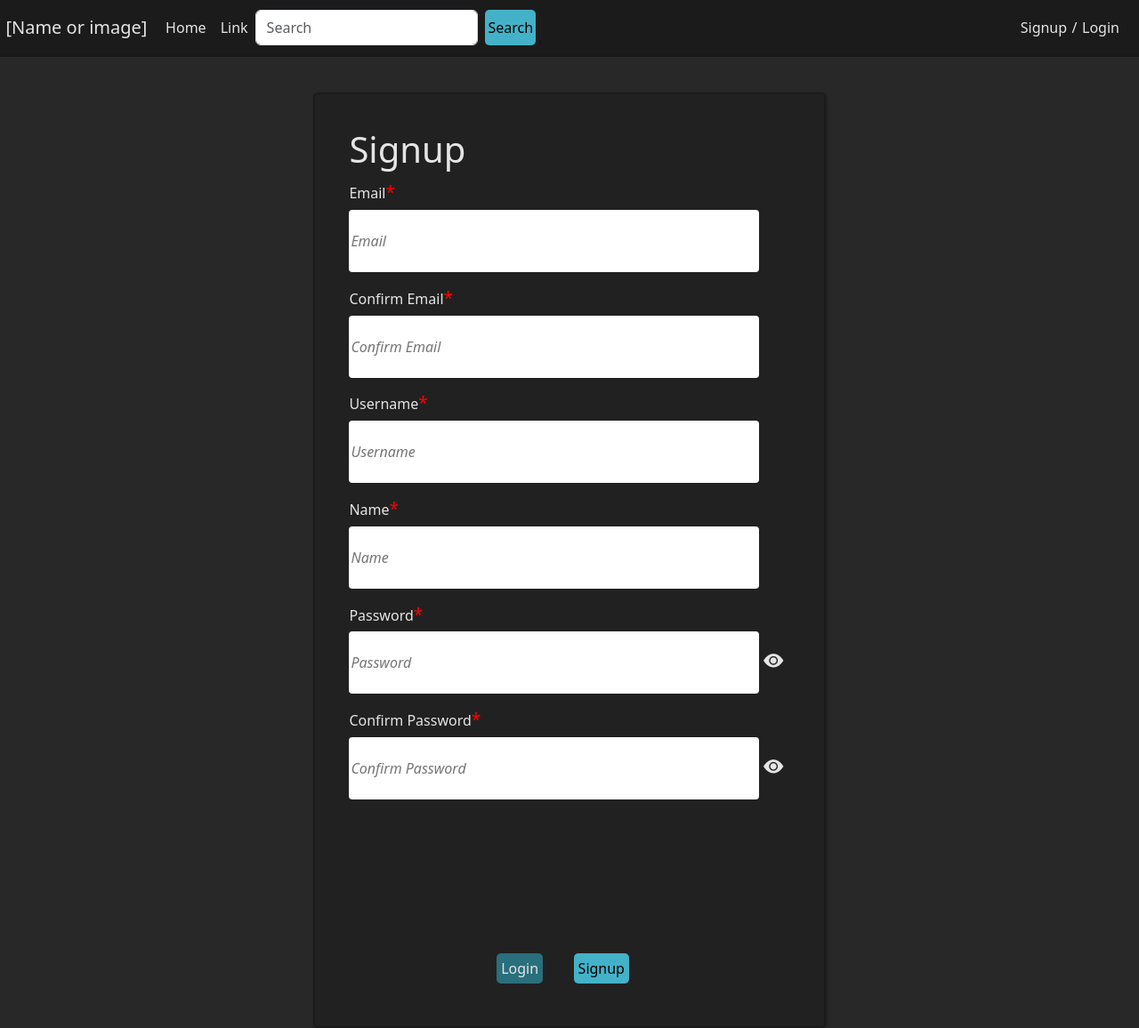
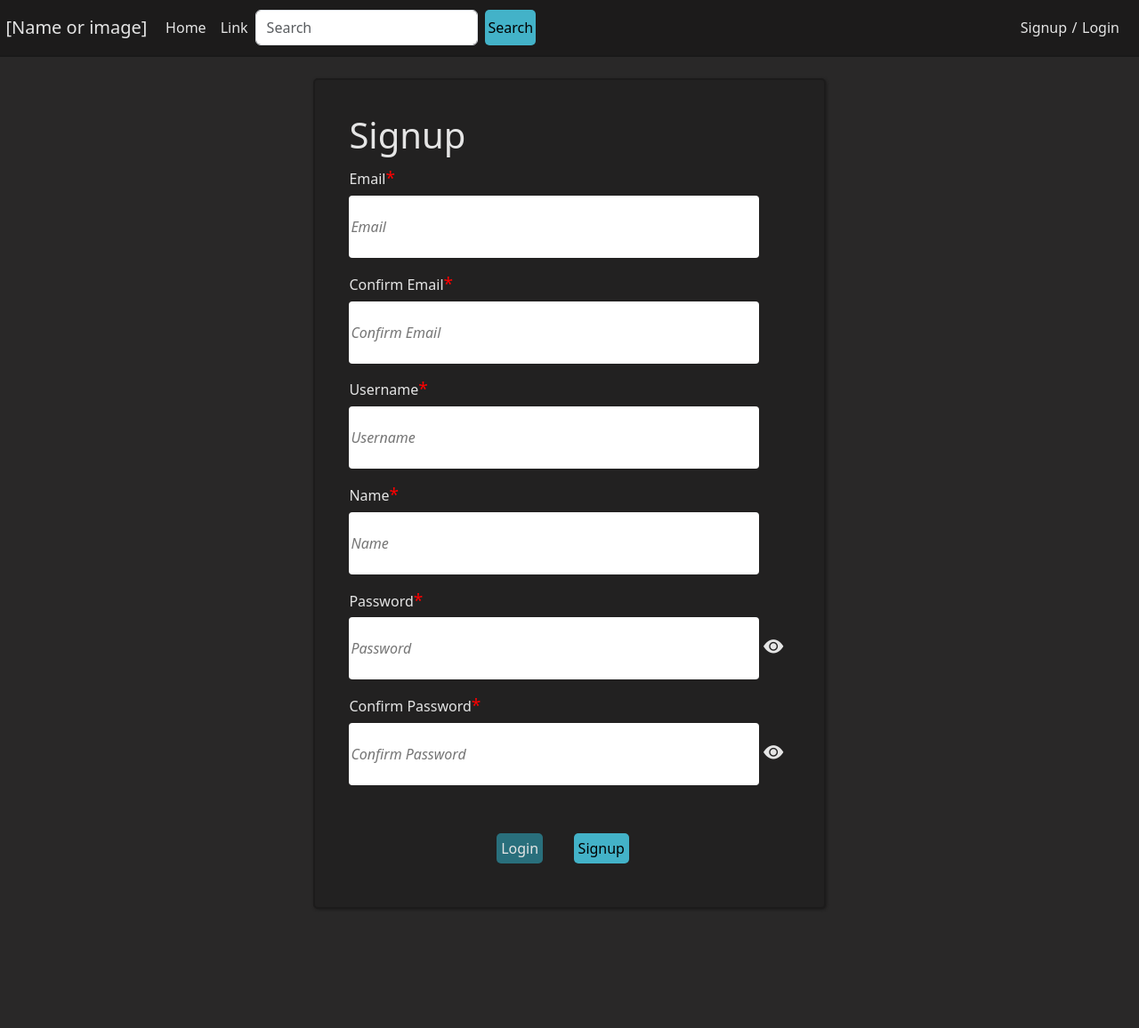
Before and after one commit to DakotaSpencer/Projects-In-Web-Dev, a React (Create React App) app in the folder frontend/pokesite/: page /signup in a window 1280 px wide. Shown: the whole page at 89% size. After the commit the page ends 1098 px from the top, so only its background shows below. Built offline with nearby package versions, Linux system fonts and the light colour scheme.

Commit message:
validation things

```diff
--- a/frontend/pokesite/src/App.scss
+++ b/frontend/pokesite/src/App.scss
@@ -78,7 +78,7 @@ a {
 			}
 		}
 		.buttons {
-			margin-top: 10%;
+			margin-top: 3%;
 			width: 100%;
 			@include flexCenter;
 			.loginBtn {
@@ -96,7 +96,8 @@ a {
 }
 
 .signup {
-	margin-top: 5vh;
+	margin-top: 3vh;
+	margin-bottom: 6%;
 	.inputs input {
 		height: 70px !important;
 		border: none;
@@ -107,7 +108,7 @@ a {
 
 	.borderContainer {
 		.buttons {
-			margin-top: 30%;
+			margin-top: 6%;
 		}
 	}
 }
--- a/frontend/pokesite/src/pages/Login.js
+++ b/frontend/pokesite/src/pages/Login.js
@@ -78,6 +78,9 @@ const Login = () => {
 							className={`bi bi-eye${showPassword ? "-slash-fill" : "-fill"}`}
 							onClick={() => setShowPassword(!showPassword)}
 						></i>
+						<p className="forgot">
+							<a href="/home">Forgot Password</a>
+						</p>
 						<ErrorMessage
 							errors={errors}
 							name="password"
@@ -95,9 +98,7 @@ const Login = () => {
 									: null
 							}
 						/>
-						<p className="forgot">
-							<a href="/home">Forgot Password</a>
-						</p>
+
 					</div>
 					<div className="buttons">
 						<button className="signup" onClick={routeChange}>
```
